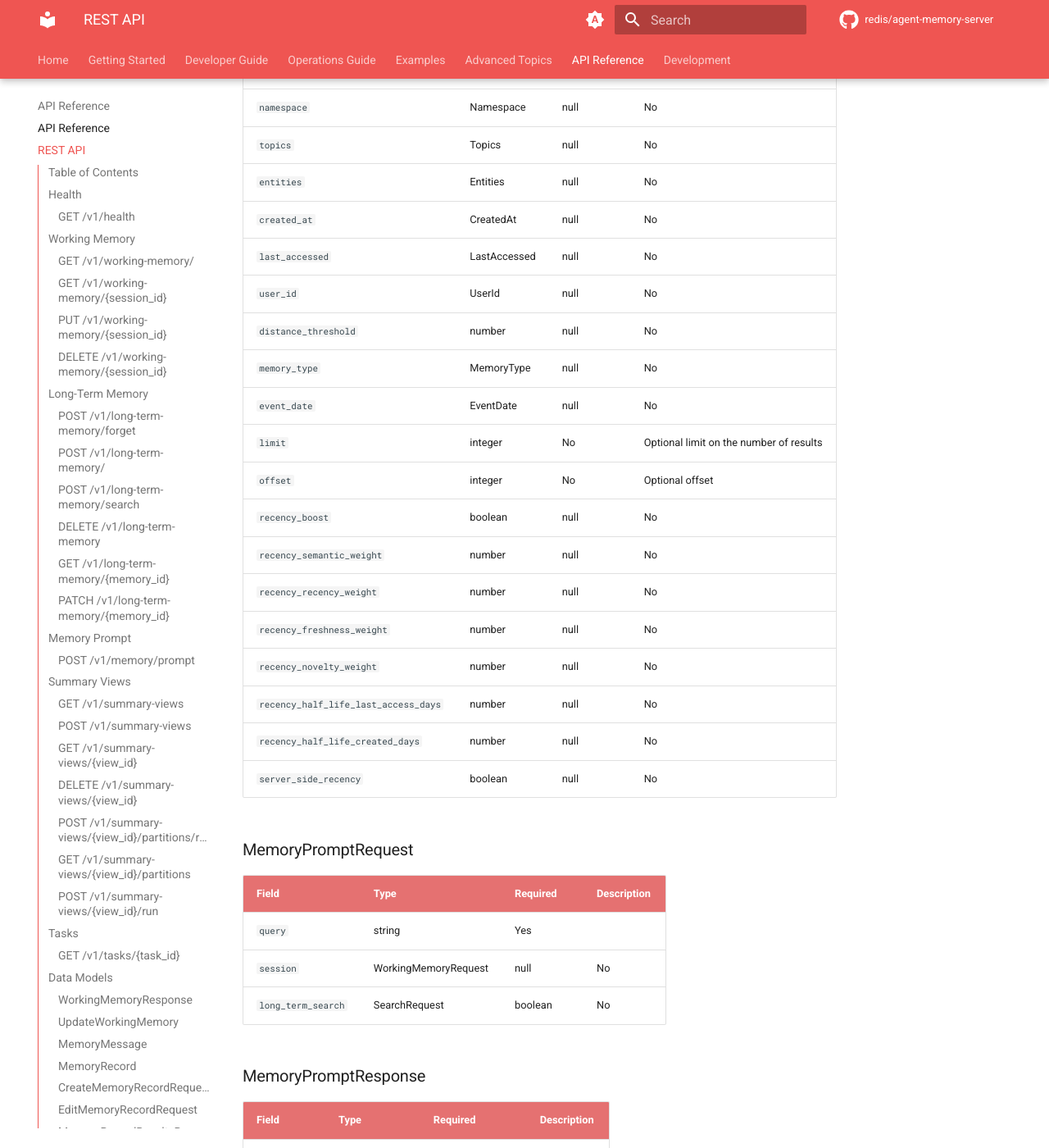
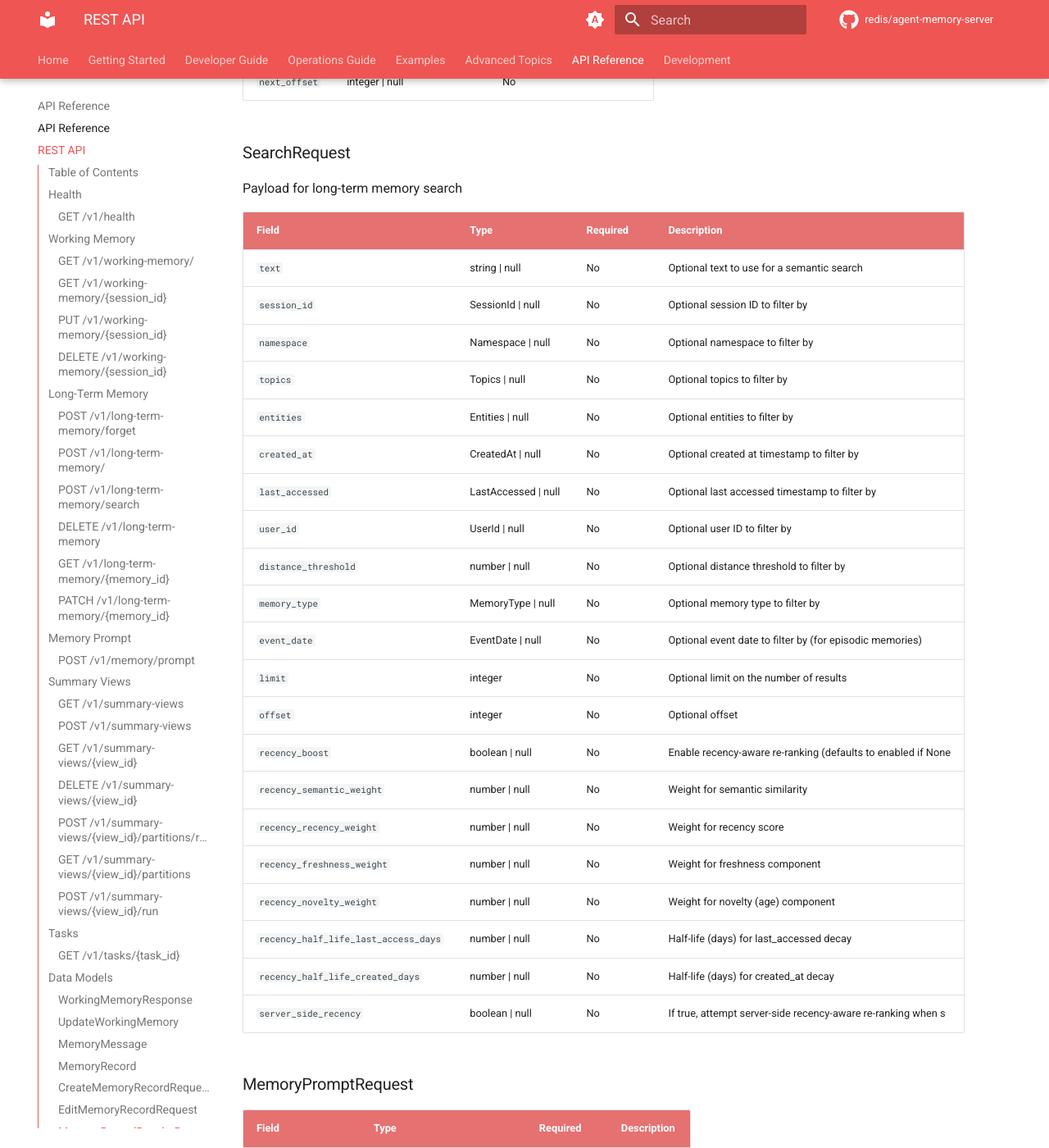
Before and after one commit to redis/agent-memory-server, an MkDocs documentation site: the page built from docs/api.md, in a window 1280 px wide and 1400 px high, scrolled down 16289 px. Shown: the whole window at 82% size. Built offline with MkDocs 1.6.1 and Material for MkDocs 9.7.7, drawn with Linux system fonts in a browser that asks for light colours; comment, search, counter and statistics services are not loaded; the version menu is left out; some of the changed text lies outside the part shown.

```diff
--- a/docs/api.md
+++ b/docs/api.md
@@ -260,7 +260,7 @@ Args:
 
 | Parameter | Type | Required | Description |
 |-----------|------|----------|-------------|
-| `memory_ids` | array[string] | No |  |
+| `memory_ids` | array\[string] | No |  |
 
 **Response:** [`AckResponse`](#data-models)
 
@@ -515,23 +515,23 @@ Response containing working memory
 
 | Field | Type | Required | Description |
 |-------|------|----------|-------------|
-| `messages` | array[MemoryMessage] | No | Conversation messages (role/content pairs) |
-| `memories` | array[MemoryRecord | ClientMemoryRecord] | No | Structured memory records for promotion to long-term storage |
-| `data` | object | null | No | Arbitrary JSON data storage (key-value pairs) |
-| `context` | string | null | No | Summary of past session messages if server has auto-summariz |
-| `user_id` | string | null | No | Optional user ID for the working memory |
+| `messages` | array\[MemoryMessage] | No | Conversation messages (role/content pairs) |
+| `memories` | array\[MemoryRecord \| ClientMemoryRecord] | No | Structured memory records for promotion to long-term storage |
+| `data` | object \| null | No | Arbitrary JSON data storage (key-value pairs) |
+| `context` | string \| null | No | Summary of past session messages if server has auto-summariz |
+| `user_id` | string \| null | No | Optional user ID for the working memory |
 | `tokens` | integer | No | Optional number of tokens in the working memory |
 | `session_id` | string | Yes |  |
-| `namespace` | string | null | No | Optional namespace for the working memory |
+| `namespace` | string \| null | No | Optional namespace for the working memory |
 | `long_term_memory_strategy` | MemoryStrategyConfig | No | Configuration for memory extraction strategy when promoting  |
-| `ttl_seconds` | integer | null | No | TTL for the working memory in seconds |
+| `ttl_seconds` | integer \| null | No | TTL for the working memory in seconds |
 | `last_accessed` | string | No | Datetime when the working memory was last accessed |
 | `created_at` | string | No | Datetime when the working memory was created |
 | `updated_at` | string | No | Datetime when the working memory was last updated |
-| `context_percentage_total_used` | number | null | No | Percentage of total context window currently used (0-100) |
-| `context_percentage_until_summarization` | number | null | No | Percentage until auto-summarization triggers (0-100, reaches |
-| `new_session` | boolean | null | No | True if session was created, False if existing session was f |
-| `unsaved` | boolean | null | No | True if this session data has not been persisted to Redis ye |
+| `context_percentage_total_used` | number \| null | No | Percentage of total context window currently used (0-100) |
+| `context_percentage_until_summarization` | number \| null | No | Percentage until auto-summarization triggers (0-100, reaches |
+| `new_session` | boolean \| null | No | True if session was created, False if existing session was f |
+| `unsaved` | boolean \| null | No | True if this session data has not been persisted to Redis ye |
 
 ### UpdateWorkingMemory
 
@@ -539,15 +539,15 @@ Working memory update payload for PUT requests - session_id comes from URL path
 
 | Field | Type | Required | Description |
 |-------|------|----------|-------------|
-| `messages` | array[MemoryMessage] | No | Conversation messages (role/content pairs) |
-| `memories` | array[MemoryRecord | ClientMemoryRecord] | No | Structured memory records for promotion to long-term storage |
-| `data` | object | null | No | Arbitrary JSON data storage (key-value pairs) |
-| `context` | string | null | No | Summary of past session messages if server has auto-summariz |
-| `user_id` | string | null | No | Optional user ID for the working memory |
+| `messages` | array\[MemoryMessage] | No | Conversation messages (role/content pairs) |
+| `memories` | array\[MemoryRecord \| ClientMemoryRecord] | No | Structured memory records for promotion to long-term storage |
+| `data` | object \| null | No | Arbitrary JSON data storage (key-value pairs) |
+| `context` | string \| null | No | Summary of past session messages if server has auto-summariz |
+| `user_id` | string \| null | No | Optional user ID for the working memory |
 | `tokens` | integer | No | Optional number of tokens in the working memory |
-| `namespace` | string | null | No | Optional namespace for the working memory |
+| `namespace` | string \| null | No | Optional namespace for the working memory |
 | `long_term_memory_strategy` | MemoryStrategyConfig | No | Configuration for memory extraction strategy when promoting  |
-| `ttl_seconds` | integer | null | No | TTL for the working memory in seconds |
+| `ttl_seconds` | integer \| null | No | TTL for the working memory in seconds |
 | `last_accessed` | string | No | Datetime when the working memory was last accessed |
 | `created_at` | string | No | Datetime when the working memory was created |
 | `updated_at` | string | No | Datetime when the working memory was last updated |
@@ -562,7 +562,7 @@ A message in the memory system
 | `content` | string | Yes |  |
 | `id` | string | No | Unique identifier for the message (auto-generated if not pro |
 | `created_at` | string | No | Timestamp when the message was created (should be provided b |
-| `persisted_at` | string | null | No | Server-assigned timestamp when message was persisted to long |
+| `persisted_at` | string \| null | No | Server-assigned timestamp when message was persisted to long |
 | `discrete_memory_extracted` | enum: `t`, `f` | No | Whether memory extraction has run for this message |
 
 ### MemoryRecord
@@ -573,22 +573,22 @@ A memory record
 |-------|------|----------|-------------|
 | `id` | string | Yes | Client-provided ID for deduplication and overwrites |
 | `text` | string | Yes |  |
-| `session_id` | string | null | No | Optional session ID for the memory record |
-| `user_id` | string | null | No | Optional user ID for the memory record |
-| `namespace` | string | null | No | Optional namespace for the memory record |
+| `session_id` | string \| null | No | Optional session ID for the memory record |
+| `user_id` | string \| null | No | Optional user ID for the memory record |
+| `namespace` | string \| null | No | Optional namespace for the memory record |
 | `last_accessed` | string | No | Datetime when the memory was last accessed |
 | `created_at` | string | No | Datetime when the memory was created |
 | `updated_at` | string | No | Datetime when the memory was last updated |
 | `pinned` | boolean | No | Whether this memory is pinned and should not be auto-deleted |
 | `access_count` | integer | No | Number of times this memory has been accessed (best-effort,  |
-| `topics` | array[string] | null | No | Optional topics for the memory record |
-| `entities` | array[string] | null | No | Optional entities for the memory record |
-| `memory_hash` | string | null | No | Hash representation of the memory for deduplication |
+| `topics` | array\[string] \| null | No | Optional topics for the memory record |
+| `entities` | array\[string] \| null | No | Optional entities for the memory record |
+| `memory_hash` | string \| null | No | Hash representation of the memory for deduplication |
 | `discrete_memory_extracted` | enum: `t`, `f` | No | Whether memory extraction has run for this memory |
 | `memory_type` | agent_memory_server__models__MemoryTypeEnum | No | Type of memory |
-| `persisted_at` | string | null | No | Server-assigned timestamp when memory was persisted to long- |
-| `extracted_from` | array[string] | null | No | List of message IDs that this memory was extracted from |
-| `event_date` | string | null | No | Date/time when the event described in this memory occurred ( |
+| `persisted_at` | string \| null | No | Server-assigned timestamp when memory was persisted to long- |
+| `extracted_from` | array\[string] \| null | No | List of message IDs that this memory was extracted from |
+| `event_date` | string \| null | No | Date/time when the event described in this memory occurred ( |
 | `extraction_strategy` | string | No | Memory extraction strategy used when this was promoted from  |
 | `extraction_strategy_config` | object | No | Configuration for the extraction strategy used |
 
@@ -598,7 +598,7 @@ Payload for creating memory records
 
 | Field | Type | Required | Description |
 |-------|------|----------|-------------|
-| `memories` | array[ExtractedMemoryRecord] | Yes |  |
+| `memories` | array\[ExtractedMemoryRecord] | Yes |  |
 | `deduplicate` | boolean | No | Whether to deduplicate memories before indexing |
 
 ### EditMemoryRecordRequest
@@ -607,14 +607,14 @@ Payload for editing a memory record
 
 | Field | Type | Required | Description |
 |-------|------|----------|-------------|
-| `text` | string | null | No | Updated text content for the memory |
-| `topics` | array[string] | null | No | Updated topics for the memory |
-| `entities` | array[string] | null | No | Updated entities for the memory |
-| `memory_type` | agent_memory_server__models__MemoryTypeEnum | null | No | Updated memory type (semantic, episodic, message) |
-| `namespace` | string | null | No | Updated namespace for the memory |
-| `user_id` | string | null | No | Updated user ID for the memory |
-| `session_id` | string | null | No | Updated session ID for the memory |
-| `event_date` | string | null | No | Updated event date for episodic memories |
+| `text` | string \| null | No | Updated text content for the memory |
+| `topics` | array\[string] \| null | No | Updated topics for the memory |
+| `entities` | array\[string] \| null | No | Updated entities for the memory |
+| `memory_type` | agent_memory_server__models__MemoryTypeEnum \| null | No | Updated memory type (semantic, episodic, message) |
+| `namespace` | string \| null | No | Updated namespace for the memory |
+| `user_id` | string \| null | No | Updated user ID for the memory |
+| `session_id` | string \| null | No | Updated session ID for the memory |
+| `event_date` | string \| null | No | Updated event date for episodic memories |
 
 ### MemoryRecordResultsResponse
 
@@ -622,9 +622,9 @@ Response containing memory search results
 
 | Field | Type | Required | Description |
 |-------|------|----------|-------------|
-| `memories` | array[MemoryRecordResult] | Yes |  |
+| `memories` | array\[MemoryRecordResult] | Yes |  |
 | `total` | integer | Yes |  |
-| `next_offset` | integer | null | No |  |
+| `next_offset` | integer \| null | No |  |
 
 ### SearchRequest
 
@@ -632,41 +632,41 @@ Payload for long-term memory search
 
 | Field | Type | Required | Description |
 |-------|------|----------|-------------|
-| `text` | string | null | No | Optional text to use for a semantic search |
-| `session_id` | SessionId | null | No | Optional session ID to filter by |
-| `namespace` | Namespace | null | No | Optional namespace to filter by |
-| `topics` | Topics | null | No | Optional topics to filter by |
-| `entities` | Entities | null | No | Optional entities to filter by |
-| `created_at` | CreatedAt | null | No | Optional created at timestamp to filter by |
-| `last_accessed` | LastAccessed | null | No | Optional last accessed timestamp to filter by |
-| `user_id` | UserId | null | No | Optional user ID to filter by |
-| `distance_threshold` | number | null | No | Optional distance threshold to filter by |
-| `memory_type` | MemoryType | null | No | Optional memory type to filter by |
-| `event_date` | EventDate | null | No | Optional event date to filter by (for episodic memories) |
+| `text` | string \| null | No | Optional text to use for a semantic search |
+| `session_id` | SessionId \| null | No | Optional session ID to filter by |
+| `namespace` | Namespace \| null | No | Optional namespace to filter by |
+| `topics` | Topics \| null | No | Optional topics to filter by |
+| `entities` | Entities \| null | No | Optional entities to filter by |
+| `created_at` | CreatedAt \| null | No | Optional created at timestamp to filter by |
+| `last_accessed` | LastAccessed \| null | No | Optional last accessed timestamp to filter by |
+| `user_id` | UserId \| null | No | Optional user ID to filter by |
+| `distance_threshold` | number \| null | No | Optional distance threshold to filter by |
+| `memory_type` | MemoryType \| null | No | Optional memory type to filter by |
+| `event_date` | EventDate \| null | No | Optional event date to filter by (for episodic memories) |
 | `limit` | integer | No | Optional limit on the number of results |
 | `offset` | integer | No | Optional offset |
-| `recency_boost` | boolean | null | No | Enable recency-aware re-ranking (defaults to enabled if None |
-| `recency_semantic_weight` | number | null | No | Weight for semantic similarity |
-| `recency_recency_weight` | number | null | No | Weight for recency score |
-| `recency_freshness_weight` | number | null | No | Weight for freshness component |
-| `recency_novelty_weight` | number | null | No | Weight for novelty (age) component |
-| `recency_half_life_last_access_days` | number | null | No | Half-life (days) for last_accessed decay |
-| `recency_half_life_created_days` | number | null | No | Half-life (days) for created_at decay |
-| `server_side_recency` | boolean | null | No | If true, attempt server-side recency-aware re-ranking when s |
+| `recency_boost` | boolean \| null | No | Enable recency-aware re-ranking (defaults to enabled if None |
+| `recency_semantic_weight` | number \| null | No | Weight for semantic similarity |
+| `recency_recency_weight` | number \| null | No | Weight for recency score |
+| `recency_freshness_weight` | number \| null | No | Weight for freshness component |
+| `recency_novelty_weight` | number \| null | No | Weight for novelty (age) component |
+| `recency_half_life_last_access_days` | number \| null | No | Half-life (days) for last_accessed decay |
+| `recency_half_life_created_days` | number \| null | No | Half-life (days) for created_at decay |
+| `server_side_recency` | boolean \| null | No | If true, attempt server-side recency-aware re-ranking when s |
 
 ### MemoryPromptRequest
 
 | Field | Type | Required | Description |
 |-------|------|----------|-------------|
 | `query` | string | Yes |  |
-| `session` | WorkingMemoryRequest | null | No |  |
-| `long_term_search` | SearchRequest | boolean | No |  |
+| `session` | WorkingMemoryRequest \| null | No |  |
+| `long_term_search` | SearchRequest \| boolean | No |  |
 
 ### MemoryPromptResponse
 
 | Field | Type | Required | Description |
 |-------|------|----------|-------------|
-| `messages` | array[Message | SystemMessage] | Yes |  |
+| `messages` | array\[Message \| SystemMessage] | Yes |  |
 
 ### AckResponse
 
@@ -682,7 +682,7 @@ Response containing a list of sessions
 
 | Field | Type | Required | Description |
 |-------|------|----------|-------------|
-| `sessions` | array[string] | Yes |  |
+| `sessions` | array\[string] | Yes |  |
 | `total` | integer | Yes |  |
 
 ### HealthCheckResponse
@@ -704,14 +704,14 @@ background worker without additional runtime parameters.
 | Field | Type | Required | Description |
 |-------|------|----------|-------------|
 | `id` | string | Yes | Unique identifier for the summary view |
-| `name` | string | null | No | Optional human-readable name for the view |
+| `name` | string \| null | No | Optional human-readable name for the view |
 | `source` | enum: `long_term`, `working_memory` | Yes | Memory source to summarize. Currently only 'long_term' is su |
-| `group_by` | array[string] | No | Fields used to partition summaries (e.g. ['user_id'], ['user |
+| `group_by` | array\[string] | No | Fields used to partition summaries (e.g. ['user_id'], ['user |
 | `filters` | object | No | Static filters applied to every run (e.g. memory_type, names |
-| `time_window_days` | integer | null | No | If set, each run uses now() - time_window_days as a cutoff f |
+| `time_window_days` | integer \| null | No | If set, each run uses now() - time_window_days as a cutoff f |
 | `continuous` | boolean | No | If true, background workers periodically refresh all partiti |
-| `prompt` | string | null | No | Optional custom summarization instructions. If omitted, a se |
-| `model_name` | string | null | No | Optional model override for summarization. Defaults to a fas |
+| `prompt` | string \| null | No | Optional custom summarization instructions. If omitted, a se |
+| `model_name` | string \| null | No | Optional model override for summarization. Defaults to a fas |
 
 ### CreateSummaryViewRequest
 
@@ -721,14 +721,14 @@ Same fields as SummaryView except for the server-assigned id.
 
 | Field | Type | Required | Description |
 |-------|------|----------|-------------|
-| `name` | string | null | No | Optional human-readable name for the view |
+| `name` | string \| null | No | Optional human-readable name for the view |
 | `source` | enum: `long_term`, `working_memory` | Yes | Memory source to summarize: long-term or working memory |
-| `group_by` | array[string] | No | Fields used to partition summaries (e.g. ['user_id'], ['user |
+| `group_by` | array\[string] | No | Fields used to partition summaries (e.g. ['user_id'], ['user |
 | `filters` | object | No | Static filters applied to every run (e.g. memory_type, names |
-| `time_window_days` | integer | null | No | If set, each run uses now() - time_window_days as a cutoff f |
+| `time_window_days` | integer \| null | No | If set, each run uses now() - time_window_days as a cutoff f |
 | `continuous` | boolean | No | If true, background workers periodically refresh all partiti |
-| `prompt` | string | null | No | Optional custom summarization instructions. If omitted, a se |
-| `model_name` | string | null | No | Optional model override for summarization. Defaults to a fas |
+| `prompt` | string \| null | No | Optional custom summarization instructions. If omitted, a se |
+| `model_name` | string \| null | No | Optional model override for summarization. Defaults to a fas |
 
 ### SummaryViewPartitionResult
 
@@ -758,11 +758,11 @@ of all partitions for a SummaryView.
 | `id` | string | Yes | Unique task identifier (client or server generated) |
 | `type` | TaskTypeEnum | Yes | Type of task, e.g. summary_view_full_run |
 | `status` | TaskStatusEnum | No | Current task status |
-| `view_id` | string | null | No | Associated SummaryView ID, if applicable |
+| `view_id` | string \| null | No | Associated SummaryView ID, if applicable |
 | `created_at` | string | No | When the task record was created |
-| `started_at` | string | null | No | When execution of the task actually started |
-| `completed_at` | string | null | No | When execution of the task finished (success or failure) |
-| `error_message` | string | null | No | Error message if the task failed |
+| `started_at` | string \| null | No | When execution of the task actually started |
+| `completed_at` | string \| null | No | When execution of the task finished (success or failure) |
+| `error_message` | string \| null | No | Error message if the task failed |
 
 ## Filter Options
 
```
